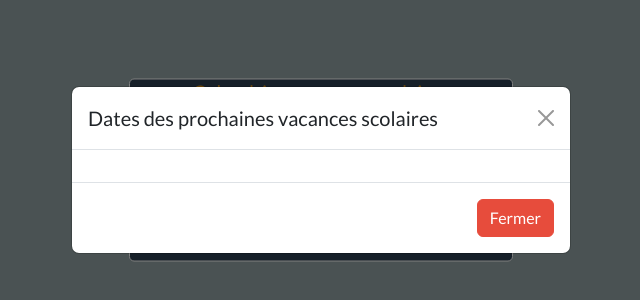
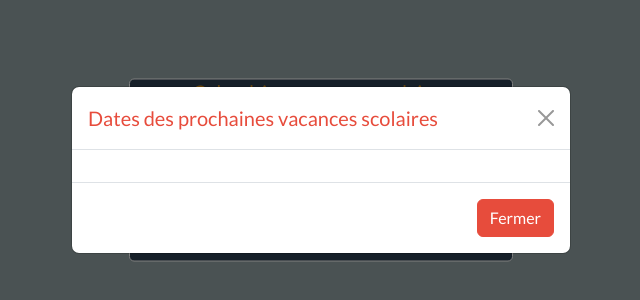
Before and after one commit to oliv971/Calendrier_vacances_scolaires, a plain HTML site: page index.html in a window 1280 px wide. Shown: the part 230-530 px from the top of the page, without its empty margins (319-959 px from the left). Drawn offline with nearby package versions, Linux system fonts and the light colour scheme; no server answers.

Commit message:
modif modal

```diff
--- a/index.html
+++ b/index.html
@@ -19,7 +19,7 @@
         <div class="modal-dialog modal-dialog-centered">
             <div class="modal-content">
             <div class="modal-header">
-                <h5 class="modal-title" id="exampleModalLabel">Dates des prochaines vacances scolaires</h5>
+                <h5 class="modal-title text-danger" id="exampleModalLabel">Dates des prochaines vacances scolaires</h5>
                 <button type="button" class="btn-close" data-bs-dismiss="modal" aria-label="Close"></button>
             </div>
             <div class="modal-body">
```
